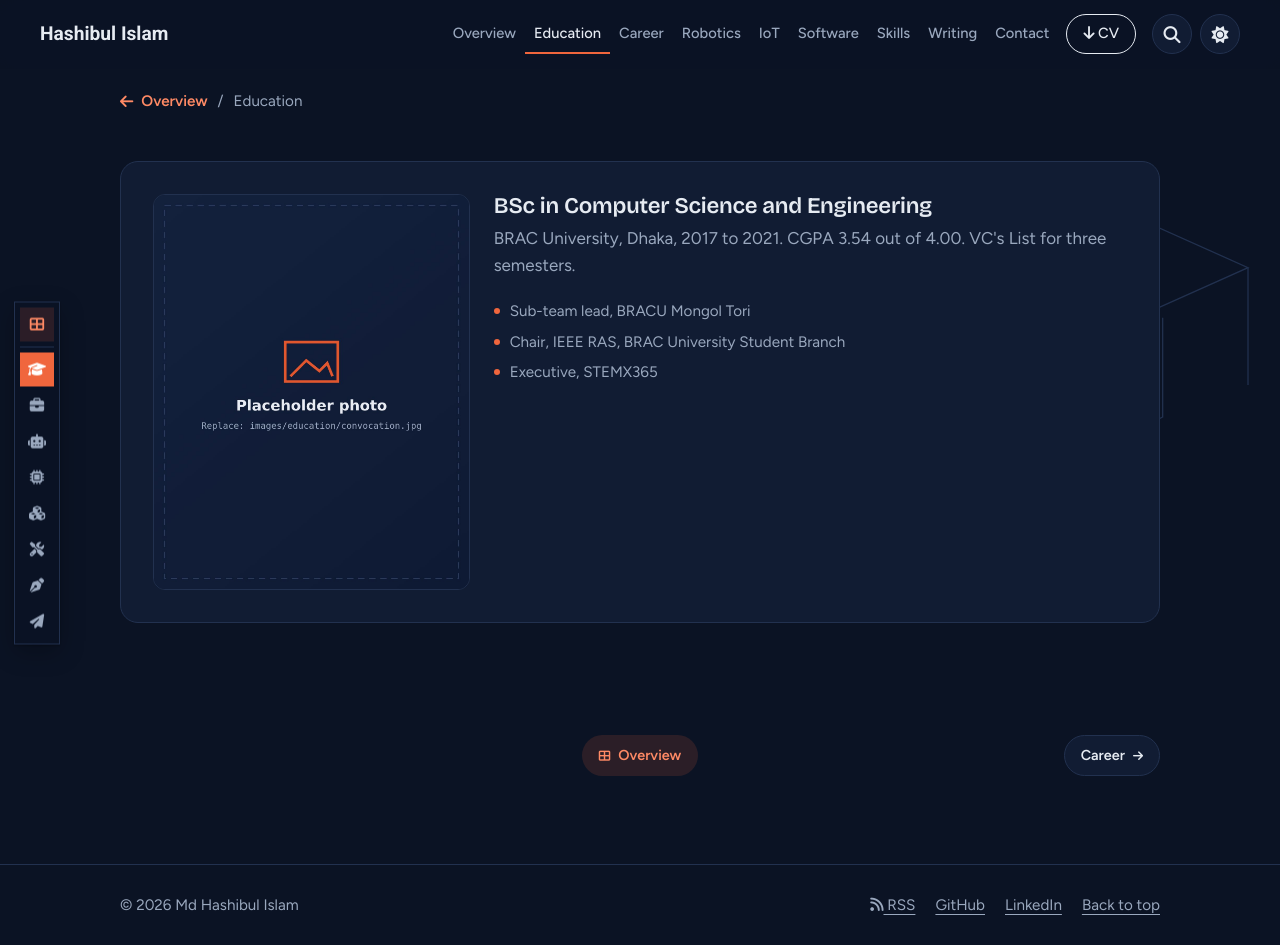
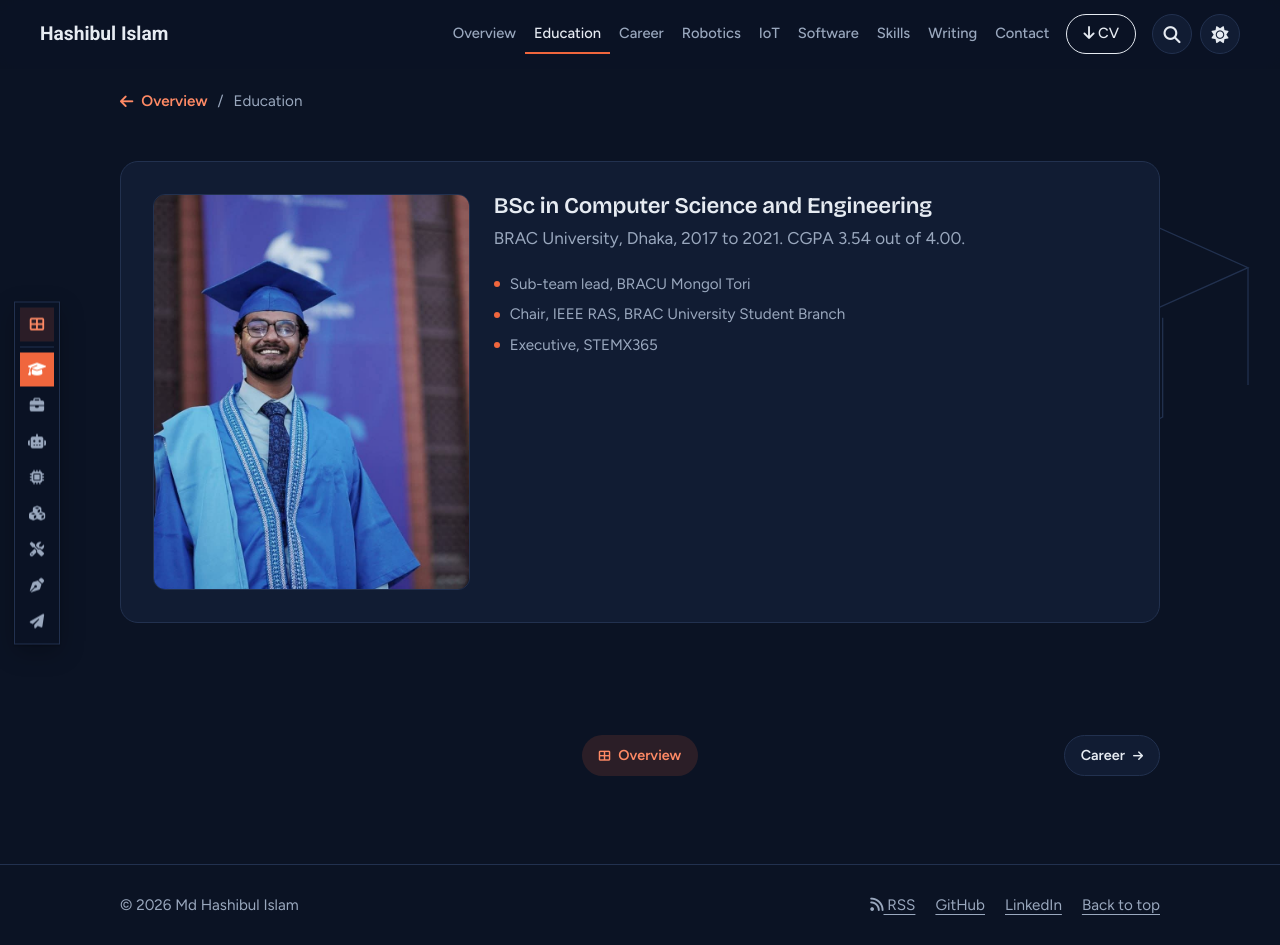
Before and after one commit to ihashib/ihashib.github.io, a Jekyll site: the page built from education/index.html, in a window 1280 px wide and 945 px high. Built offline with Jekyll 4.4.1, drawn with Linux system fonts in a browser that asks for light colours; some of the changed lines change nothing that is shown.

Commit message:
updated education

```diff
--- a/education/index.html
+++ b/education/index.html
@@ -19,7 +19,7 @@ description: "BSc in Computer Science and Engineering from BRAC University, plus
     <div class="edu-body">
       <div>
         <h3>BSc in Computer Science and Engineering</h3>
-        <p>BRAC University, Dhaka, 2017 to 2021. CGPA 3.54 out of 4.00. VC's List for three semesters.</p>
+        <p>BRAC University, Dhaka, 2017 to 2021. CGPA 3.54 out of 4.00.</p>
       </div>
       <ul class="edu-roles">
         <li>Sub-team lead, BRACU Mongol Tori</li>
--- a/scripts/script.js
+++ b/scripts/script.js
@@ -71,6 +71,18 @@ if ("IntersectionObserver" in window && !reduceMotion) {
   revealEls.forEach((el) => revealer.observe(el));
 } else {
   revealEls.forEach((el) => el.classList.add("in"));
+}
+
+// Section pages open on their first item rather than the top of the page,
+// unless the link points somewhere specific or the browser is restoring a
+// scroll position (back/forward or reload).
+if (document.querySelector(".crumbs-band") && !location.hash) {
+  const nav = performance.getEntriesByType("navigation")[0];
+  const restoring = nav && (nav.type === "back_forward" || nav.type === "reload");
+  const first = document.querySelector("main :is(.track-head, article, .job, .edu, .skills)");
+  if (first && !restoring && window.scrollY === 0) {
+    first.scrollIntoView({ block: "start", behavior: "instant" });
+  }
 }
 
 // Section bar (section pages). On narrower screens it is a thin bar that
```
Also changed, not shown: images/education/FB_IMG_1791918292692.jpg (deleted), images/education/convocation.jpg.
